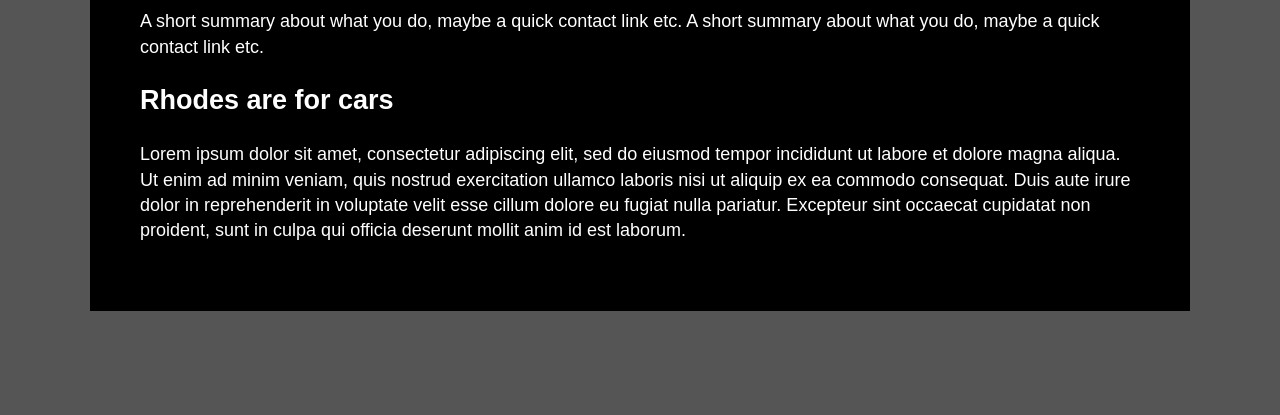
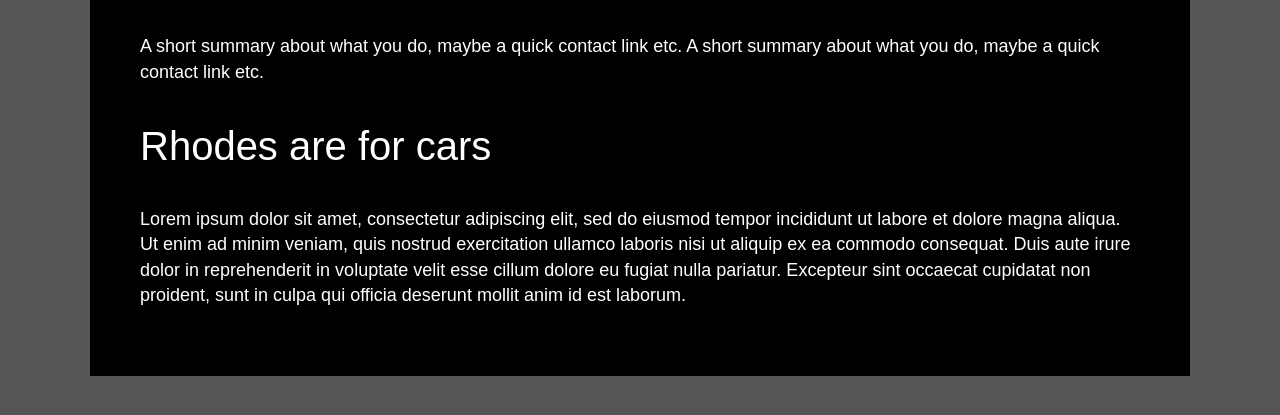
Before and after one commit to matcarey/rhodesautos, a website: page web/index.html in a window 1280 px wide. Shown: the part 361-776 px from the top of the page. Drawn offline with nearby package versions, Linux system fonts and the light colour scheme; files that its build step writes are made by us from their sources.

Commit message:
Cleaning up title style

```diff
--- a/style/style.scss
+++ b/style/style.scss
@@ -20,6 +20,11 @@ body > main {
   padding: $gutter;
 }
 
+h2, h3, h4 {
+  font-weight: 400;
+  font-size: 40px;
+}
+
 h1 {
   padding: 0;
   margin: 0;
@@ -27,5 +32,6 @@ h1 {
   img {
     max-width: 100%;
     margin: auto;
+    margin-bottom: $gutter/2;
   }
 }
```
